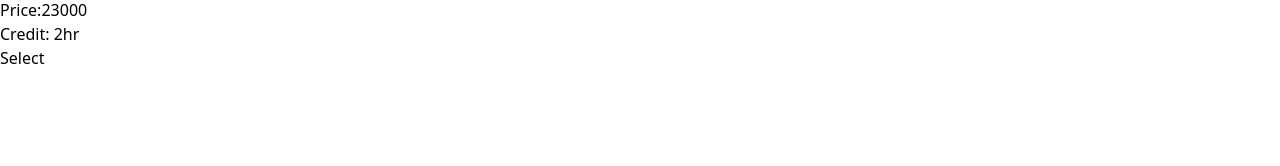
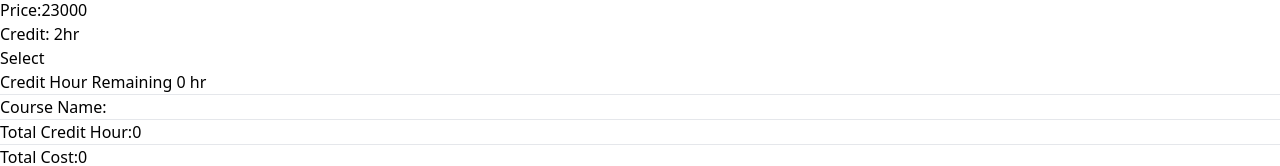
Before and after one commit to Cmango005/Course-Roster, a React (Vite) app: page / in a window 1280 px wide. Shown: the part 3926-4092 px from the top of the page. Before the commit the page ends 3996 px from the top, so only its background shows below. Built offline with nearby package versions, Linux system fonts and the light colour scheme.

Commit message:
give-data-card-to-cart commit

```diff
--- a/src/assets/components/Cart/Cart.jsx
+++ b/src/assets/components/Cart/Cart.jsx
@@ -1,16 +1,30 @@
 
 
 
-const Cart = ({selectCourse}) => {
+const Cart = ({selectCourse,remaining,totalCost,totalCredit}) => {
 
     return (
+
         <div>
+            <div >
+                 <h3 >Credit Hour Remaining <span>{remaining}</span> hr</h3>
+            </div>
+            <hr />
+            <div>
+                <h3 >Course Name:</h3>
+               {
+                selectCourse.map(card=> <li key={card.id}>{card.name}</li>)
+               }
+            </div>
+          <hr />
+          <div>
+            <h3 >Total Credit Hour:{totalCredit}</h3>
+          </div>
+          <hr />
+          <div>
+            <h3 >Total Cost:{totalCost}</h3>
+          </div>
 
-            {
-                selectCourse.map(card=> <li key={card.id}>
-                    {card.name}
-                </li>)
-            }
         </div>
     );
 };
--- a/src/assets/components/Course/Course.jsx
+++ b/src/assets/components/Course/Course.jsx
@@ -7,6 +7,9 @@ import Cart from "../Cart/Cart";
 const Course = () => {
     const [course,setCourse]=useState([]);
     const [selectCourse,setSelectedCourse]=useState([]);
+    const [remaining,setRemaining]=useState(0);
+    const[totalCost,setTotalCost]=useState(0);
+    const[totalCredit,setTotalCredit]=useState(0);
 
     useEffect(()=>{
         fetch('course.json')
@@ -15,9 +18,21 @@ const Course = () => {
     },[])
     const handleSelectCourse= card=>{
         const isExist=selectCourse.find(item => item.id == card.id);
+        let count=card.credit;
+        let cost=card.price;
         if (isExist){
           return  alert("Already Taken");
         }else{
+            selectCourse.forEach(item=> {
+                count=count+item.credit ;
+            });
+            selectCourse.forEach(item=> {
+                cost=cost+item.price ;
+            });
+            setTotalCredit(count);
+            setTotalCost(cost);
+            const totalRemaining=20-count;
+            setRemaining(totalRemaining);
             const newSelectCourse=[...selectCourse,card];
             setSelectedCourse(newSelectCourse);
         }
@@ -40,7 +55,10 @@ const Course = () => {
 
             <div className="mt-10 bg-gray-50 w-80 h-fit  ">
 
-               <Cart selectCourse={selectCourse}></Cart>
+               <Cart selectCourse={selectCourse}
+               remaining={remaining}
+               totalCost={totalCost}
+               totalCredit={totalCredit}></Cart>
 
             </div>
 
```
